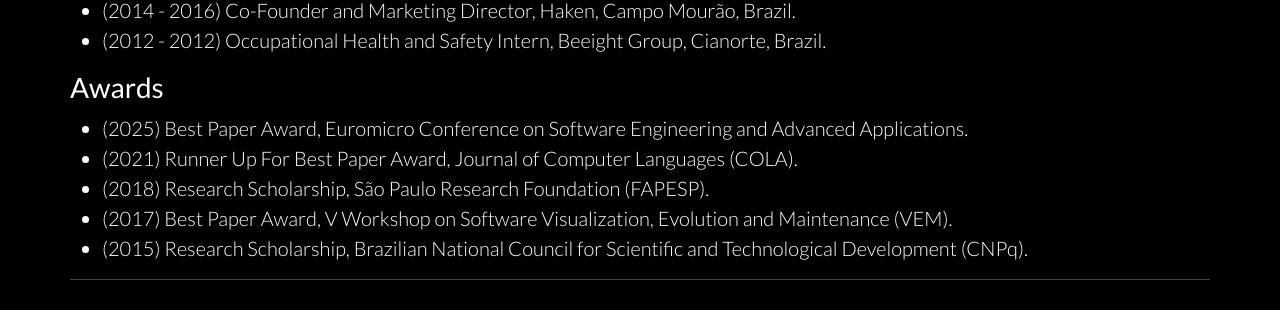
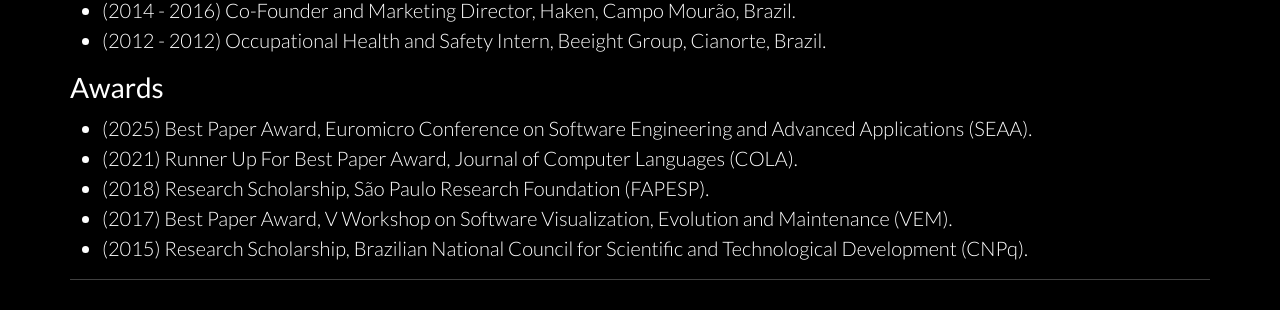
Before and after one commit to fronchetti/fronchetti.github.io, a Jekyll site: the page built from curriculum.html, in a window 1280 px wide and 900 px high, scrolled down 567 px, cut to the strip 144-454 px from the top of the window. Built offline with Jekyll 4.4.1, drawn with Linux system fonts in a browser that asks for light colours; nearby versions of some CDN libraries.

Commit message:
Update curriculum.html

```diff
--- a/curriculum.html
+++ b/curriculum.html
@@ -36,7 +36,7 @@
 
 <h3>Awards</h3>
 <ul>
-<li>(2025) Best Paper Award, Euromicro Conference on Software Engineering and Advanced Applications.</li>
+<li>(2025) Best Paper Award, Euromicro Conference on Software Engineering and Advanced Applications (SEAA).</li>
 <li>(2021) Runner Up For Best Paper Award, Journal of Computer Languages (COLA).</li>
 <li>(2018) Research Scholarship, São Paulo Research Foundation (FAPESP).</li>
 <li>(2017) Best Paper Award, V Workshop on Software Visualization, Evolution and Maintenance (VEM).</li>
```
